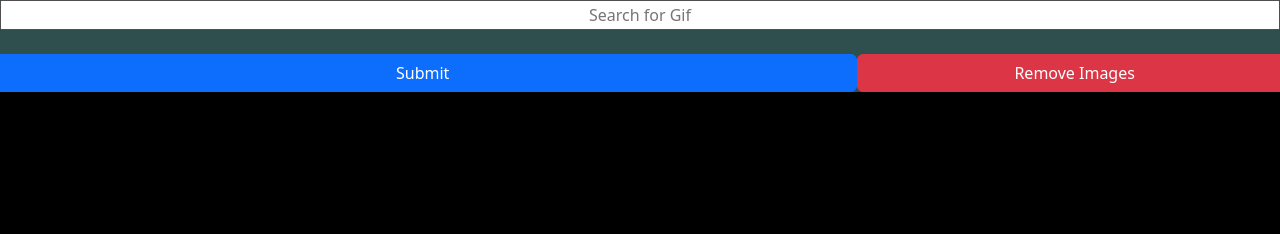
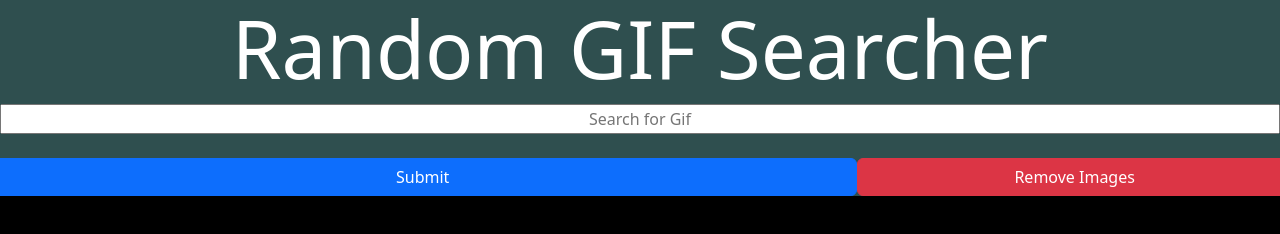
Before and after one commit to dave1289/ajaxExercises, a plain HTML site: page index.html in a window 1280 px wide. Drawn offline with nearby package versions, Linux system fonts and the light colour scheme.

Commit message:
style changes

```diff
--- a/index.html
+++ b/index.html
@@ -12,7 +12,9 @@
 
 <body>
 
+
   <form class="text-center">
+    <h1 class="display-1">Random GIF Searcher</h1>
     <input type="text" placeholder="Search for Gif" class="input-group input-group-lg text-center">
     <br>
     <div class="col">
--- a/style.css
+++ b/style.css
@@ -8,6 +8,6 @@ body {
 }
 
 form {
-    color: darkslategray;
+    color: white;
     background-color: darkslategray;
 }
```
